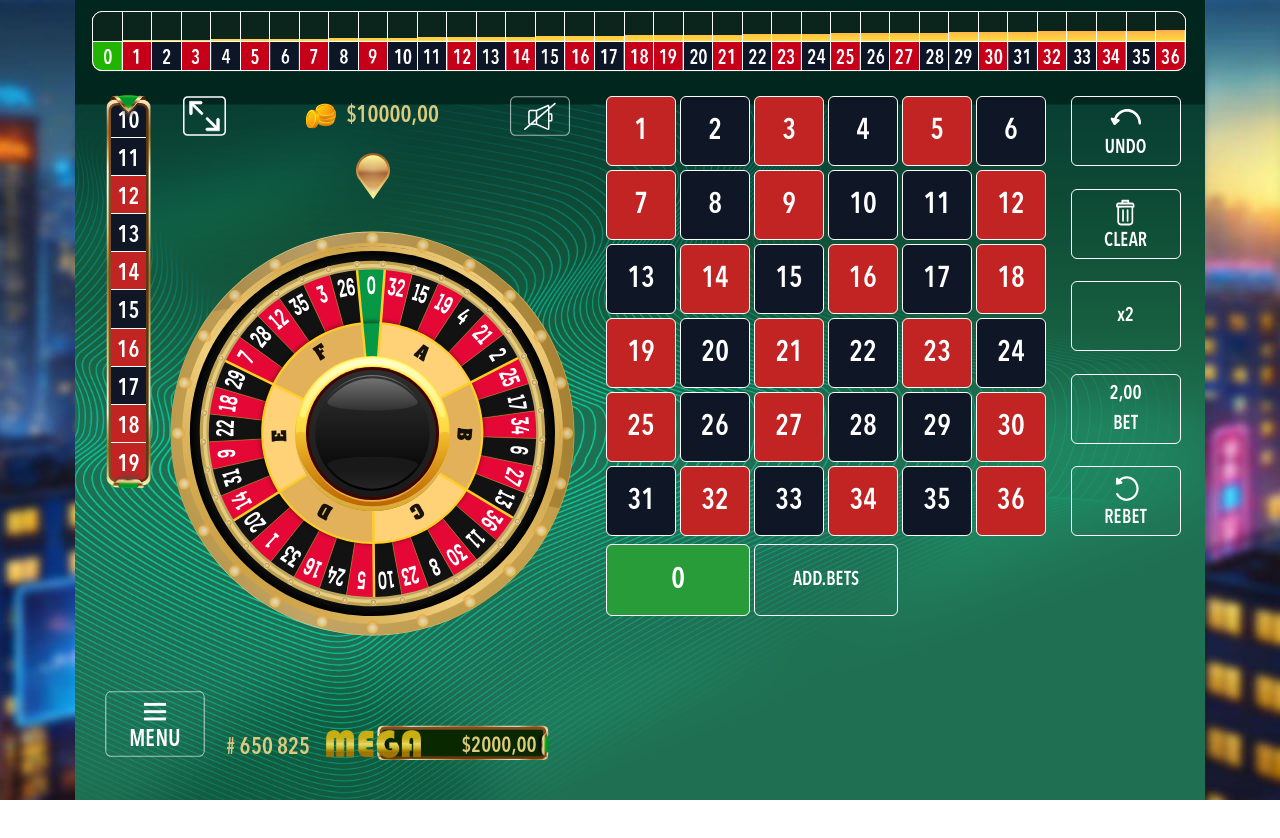
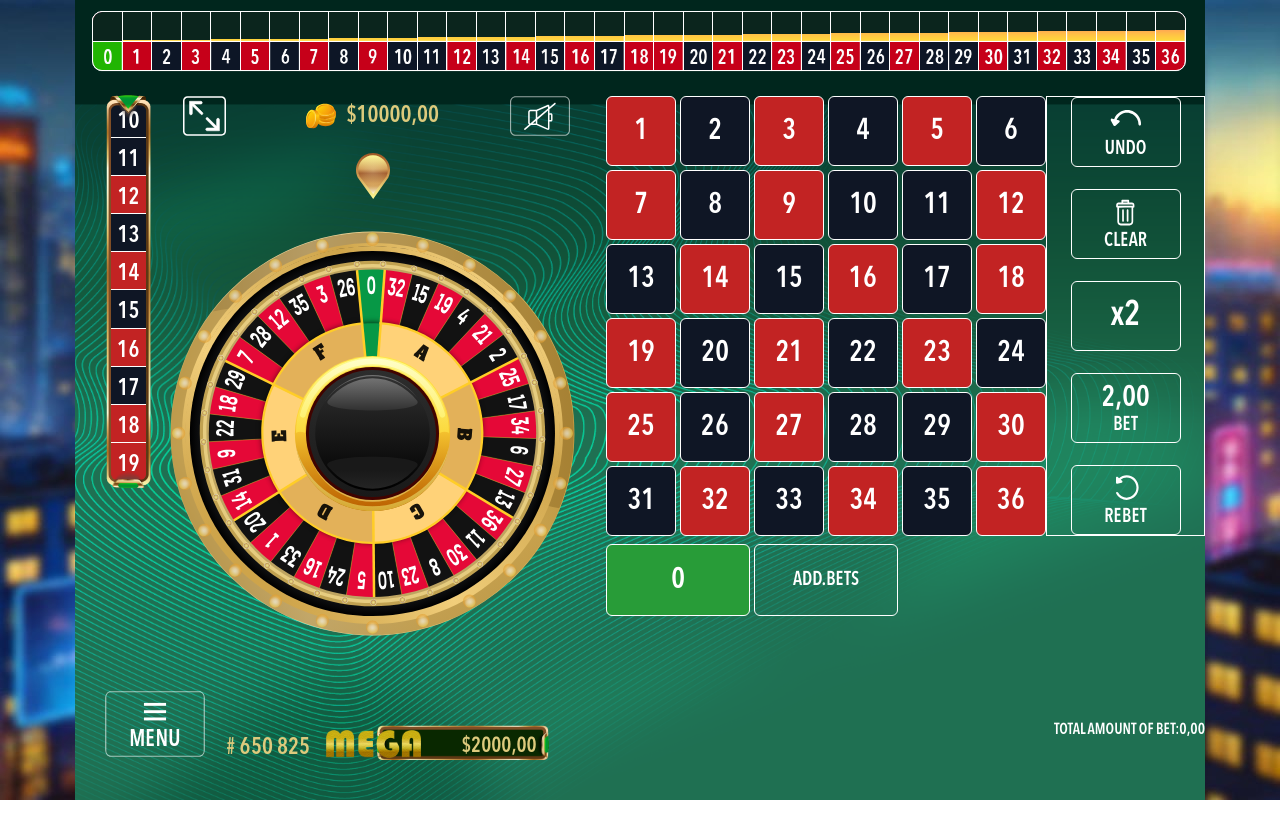
Before and after one commit to mrtsmelinial/Spin2win, a React (Vite) app: page / in a window 1280 px wide. Shown: the top 838 px of the page. Built offline with nearby package versions, Linux system fonts and the light colour scheme.

Commit message:
Upgrade right part

```diff
--- a/src/App.jsx
+++ b/src/App.jsx
@@ -188,10 +188,12 @@ export default function App() {
 								<span>CLEAR</span>
 							</button>
 							<button className='roulette__bet-button' type='button'>
-								<span>x2</span>
+								<span className='roulette__bet-text roulette__bet-text--big'>
+									x2
+								</span>
 							</button>
 							<button className='roulette__bet-button' type='button'>
-								<span>2,00</span>
+								<span className='roulette__bet-text'>2,00</span>
 								<span>BET</span>
 							</button>
 							<button className='roulette__bet-button' type='button'>
@@ -212,6 +214,10 @@ export default function App() {
 								<span>REBET</span>
 							</button>
 						</div>
+						<div className='roulette__total-bet'>
+							<span>TOTAL AMOUNT OF BET:</span>
+							<span>0,00</span>
+						</div>
 					</div>
 				</div>
 			</div>
--- a/src/style/global.css
+++ b/src/style/global.css
@@ -1,13 +1,10 @@
-html {
-	overflow-y: hidden;
-	overflow-x: hidden;
+html,body {
 	width: 100vw;
-	height: 100vh;
+	max-height: 100vh;
+	min-height: 100vh;
 }
 
 body {
-	width: 100vw;
-	height: 100vh;
 	background-image: url(../../img/bg-page.jpg);
 	background-position: center;
 	background-repeat: no-repeat;
--- a/src/style/roulette.css
+++ b/src/style/roulette.css
@@ -118,6 +118,7 @@
 }
 
 .roulette__bet {
+	position: relative;
 	width: 53%;
 	height: 100%;
 	display: flex;
@@ -327,9 +328,10 @@
 	flex-direction: column;
 	align-items: center;
 	justify-content: space-between;
+	border: 1px solid;
 }
 
-.roulette__bet-button{
+.roulette__bet-button {
 	width: 110px;
 	height: 70px;
 	border: 1px solid #fff;
@@ -344,8 +346,31 @@
 	color: #fff;
 }
 
-.roulette__bet-icon{
+.roulette__bet-icon {
 	width: 40px;
 	height: 40px;
 	margin-bottom: -6px;
 }
+
+.roulette__bet-text {
+	width: 100%;
+	height: 30px;
+	font-size: 30px;
+	margin-bottom: 4px;
+
+	&.roulette__bet-text--big {
+		margin-bottom: 0;
+		height: 100%;
+		display: flex;
+		align-items: center;
+		justify-content: center;
+		font-size: 36px;
+	}
+}
+
+.roulette__total-bet{
+	position: absolute;
+	bottom: 140px;
+	right: 0;
+	border: 1px;
+}
```
